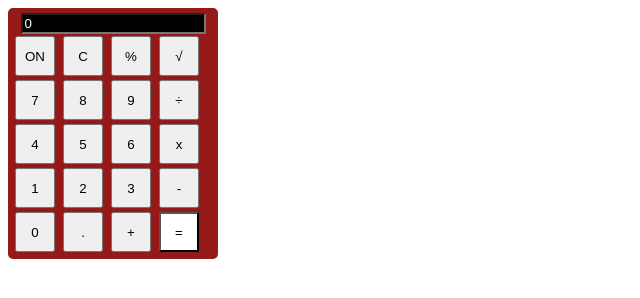
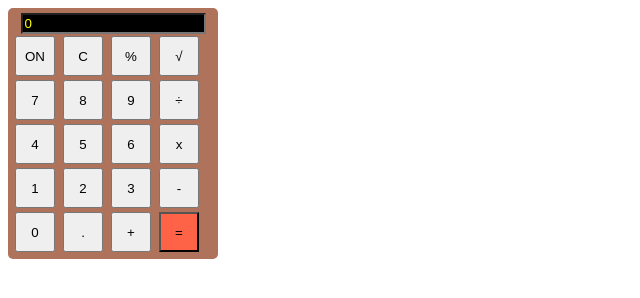
Before and after one commit to damasio22/2H3t, a plain HTML site: page index.html in a window 1280 px wide. Shown: the whole page, without its empty margins (0-640 px from the left). Drawn offline with Linux system fonts and the light colour scheme.

Commit message:
Update princial.css

```diff
--- a/css/princial.css
+++ b/css/princial.css
@@ -1,5 +1,5 @@
 .calc_simples{
-    background-color: rgb(148, 26, 26);
+    background-color: rgb(175, 114, 91);
     padding: 5px;
     width: 200px;
     border-radius: 5px;
@@ -10,7 +10,7 @@
 }
 #resultado {
     background-color: black;
-    color: rgb(252, 252, 252);
+    color: yellow;
 }
 .teclas {
     padding: 5px;
@@ -22,5 +22,5 @@ button {
     margin: 2px;
 }
 #igual {
-    background-color: rgb(255, 255, 255);
+    background-color: tomato;
 }
```
